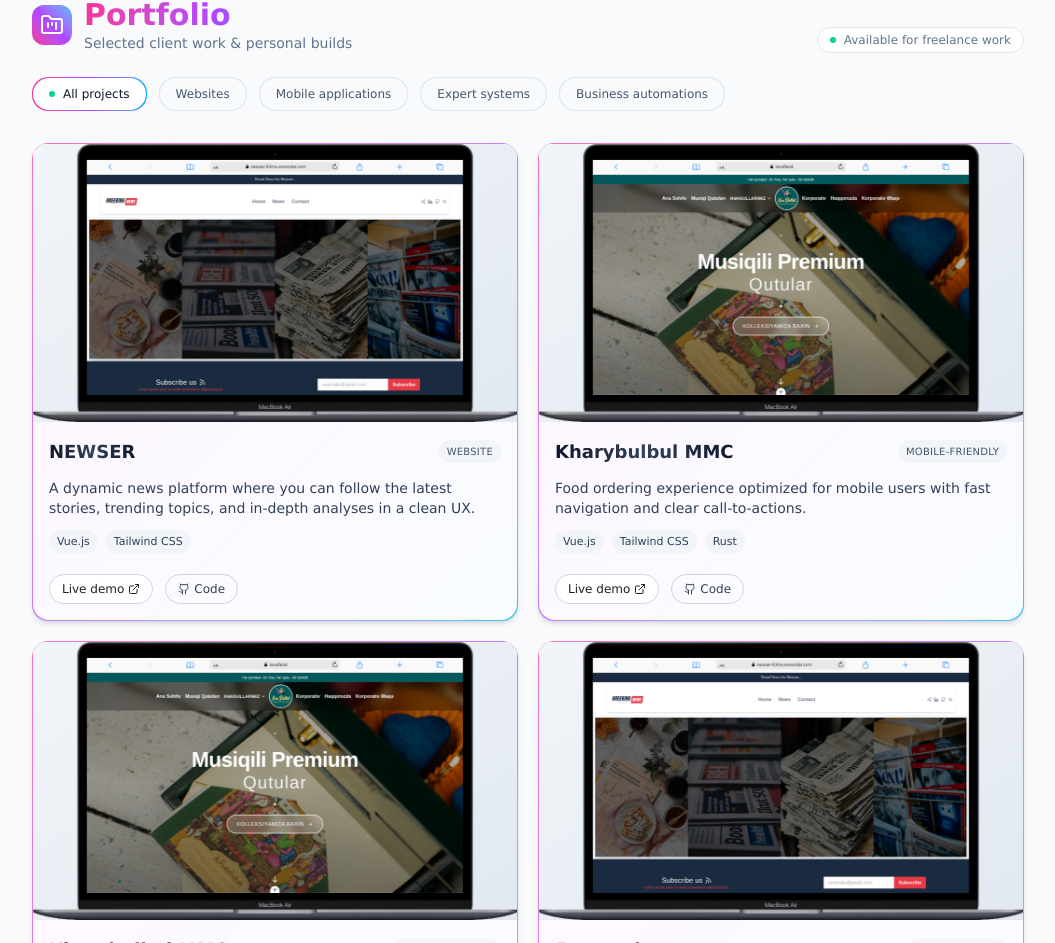
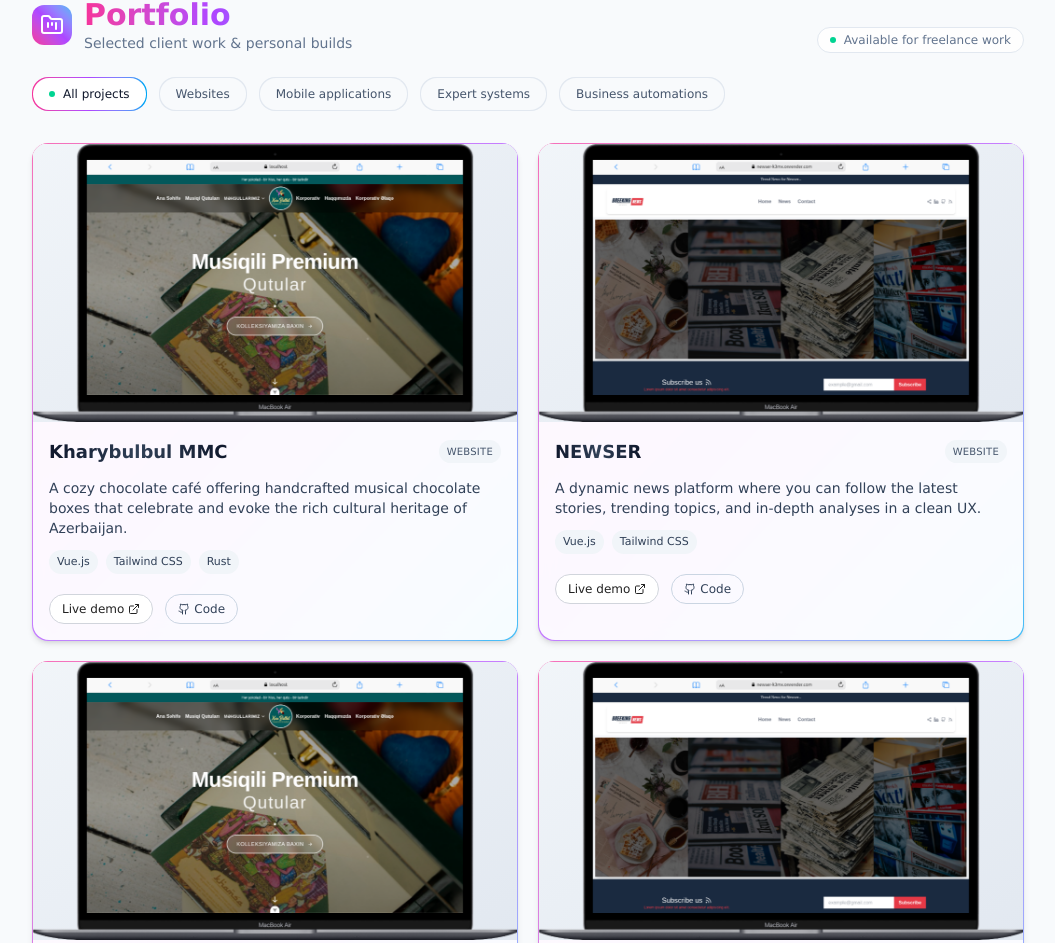
Before and after one commit to nickforhuman/inalkara, a Vue app: page / in a window 1280 px wide. Shown: the part 851-1794 px from the top of the page, without its empty margins (112-1167 px from the left). Built offline with nearby package versions, Linux system fonts and the light colour scheme.

Commit message:
kharybulbul website description for portfolio

```diff
--- a/src/components/PortfolioComponent.vue
+++ b/src/components/PortfolioComponent.vue
@@ -166,6 +166,16 @@
   }>
 >([
   {
+    image: new URL('@/assets/images/portfolio/kharybulbul.png', import.meta.url).href,
+    title: 'Kharybulbul MMC',
+    projecttype: 'Website',
+    category: 'web',
+    desc: 'A cozy chocolate café offering handcrafted musical chocolate boxes that celebrate and evoke the rich cultural heritage of Azerbaijan.',
+    tech: ['Vue.js', 'Tailwind CSS', 'Rust'],
+    link: 'https://kharybulbul.com/',
+    githublink: '#',
+  },
+  {
     image: new URL('@/assets/images/portfolio/newser.png', import.meta.url).href,
     title: 'NEWSER',
     projecttype: 'Website',
@@ -174,16 +184,6 @@
     tech: ['Vue.js', 'Tailwind CSS'],
     link: 'https://newser-k3mx.onrender.com/',
     githublink: 'https://github.com/nickforhuman/newser',
-  },
-  {
-    image: new URL('@/assets/images/portfolio/kharybulbul.png', import.meta.url).href,
-    title: 'Kharybulbul MMC',
-    projecttype: 'Mobile-friendly',
-    category: 'web',
-    desc: 'Food ordering experience optimized for mobile users with fast navigation and clear call-to-actions.',
-    tech: ['Vue.js', 'Tailwind CSS', 'Rust'],
-    link: 'https://kharybulbul.com/',
-    githublink: '#',
   },
   {
     image: new URL('@/assets/images/portfolio/kharybulbul.png', import.meta.url).href,
```
